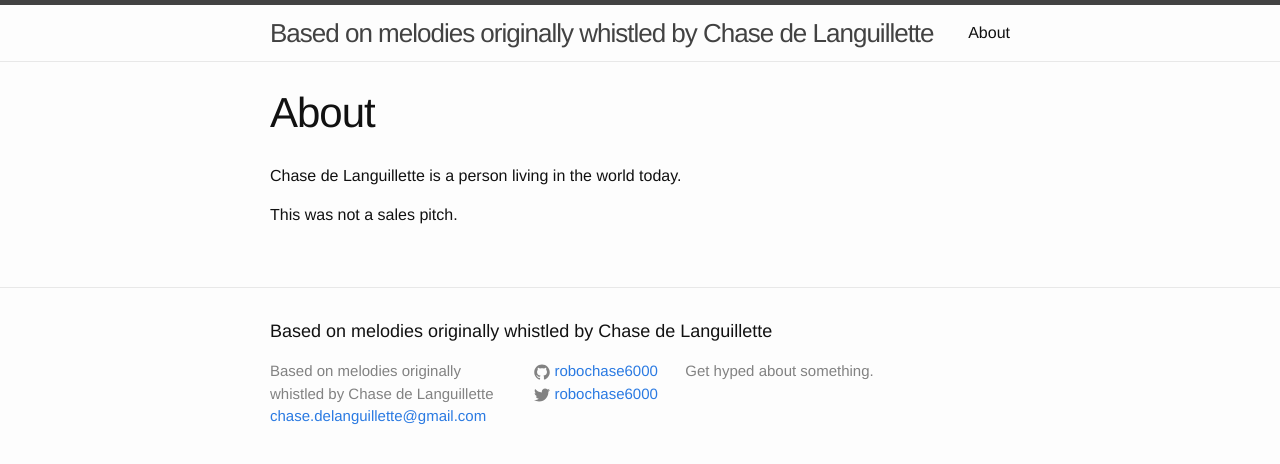
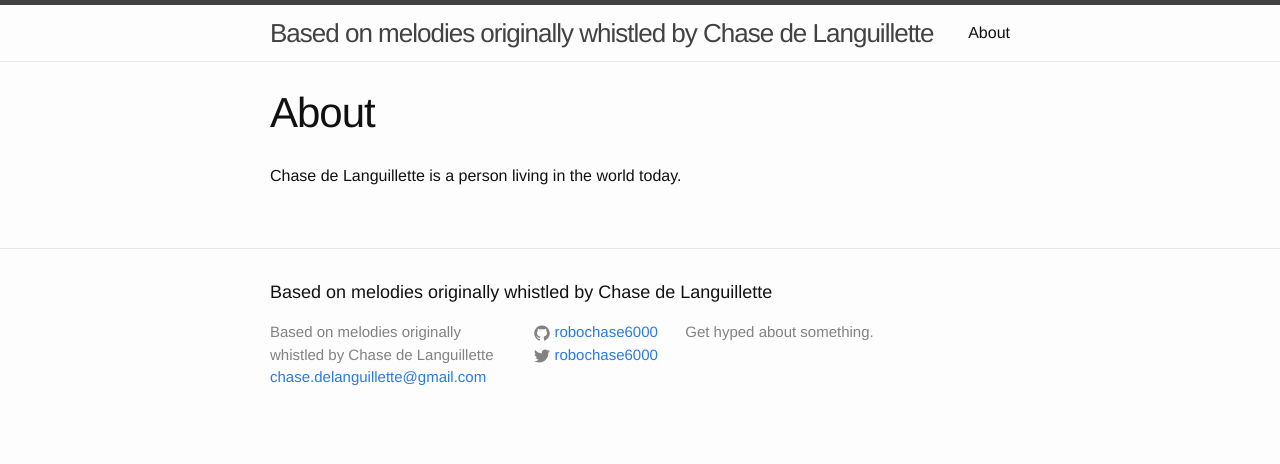
Before and after one commit to robochase6000/robochase6000.github.io, a Jekyll site: the page built from about.md, in a window 1280 px wide. Shown: the top 464 px of the page. Built offline with Jekyll 4.4.1, drawn with Linux system fonts in a browser that asks for light colours.

Commit message:
Update about.md

```diff
--- a/about.md
+++ b/about.md
@@ -5,5 +5,3 @@ permalink: /about/
 ---
 
 Chase de Languillette is a person living in the world today.
-
-This was not a sales pitch.
```
